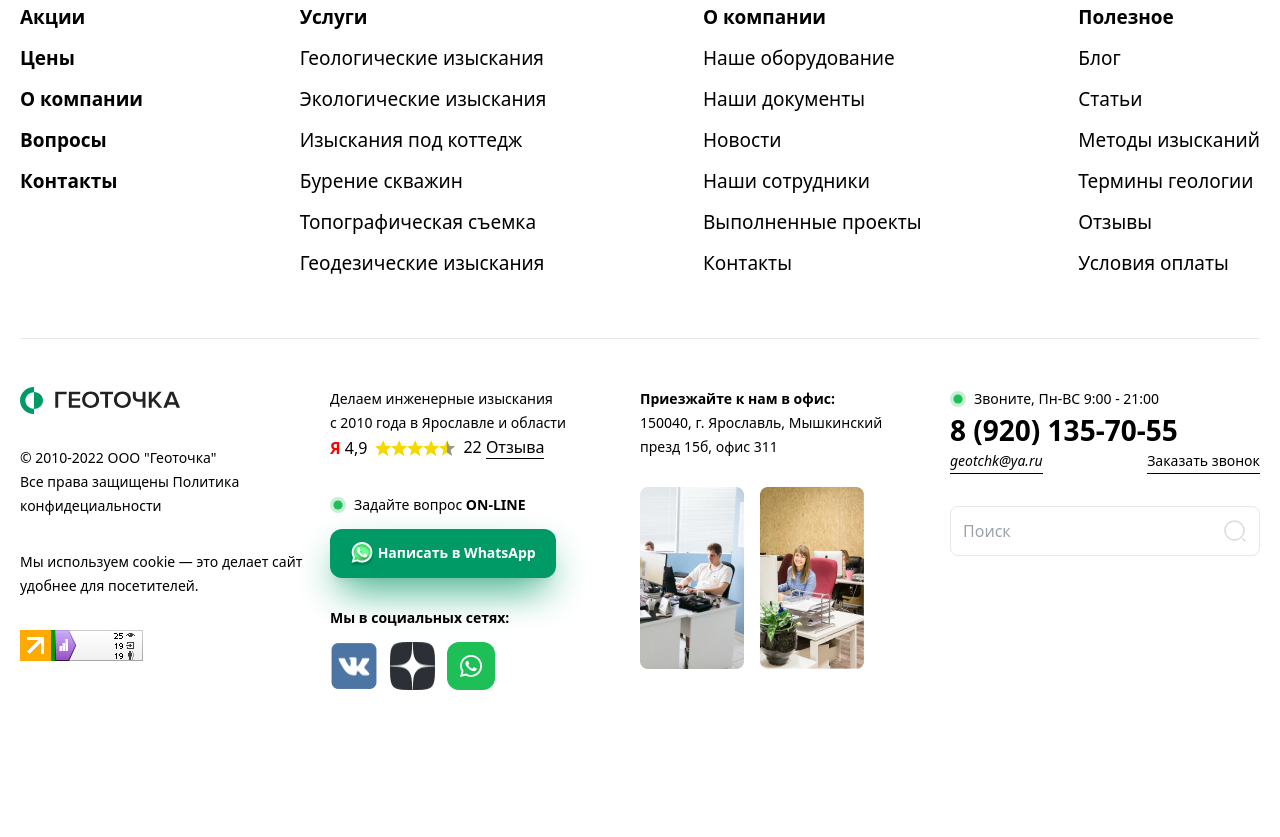
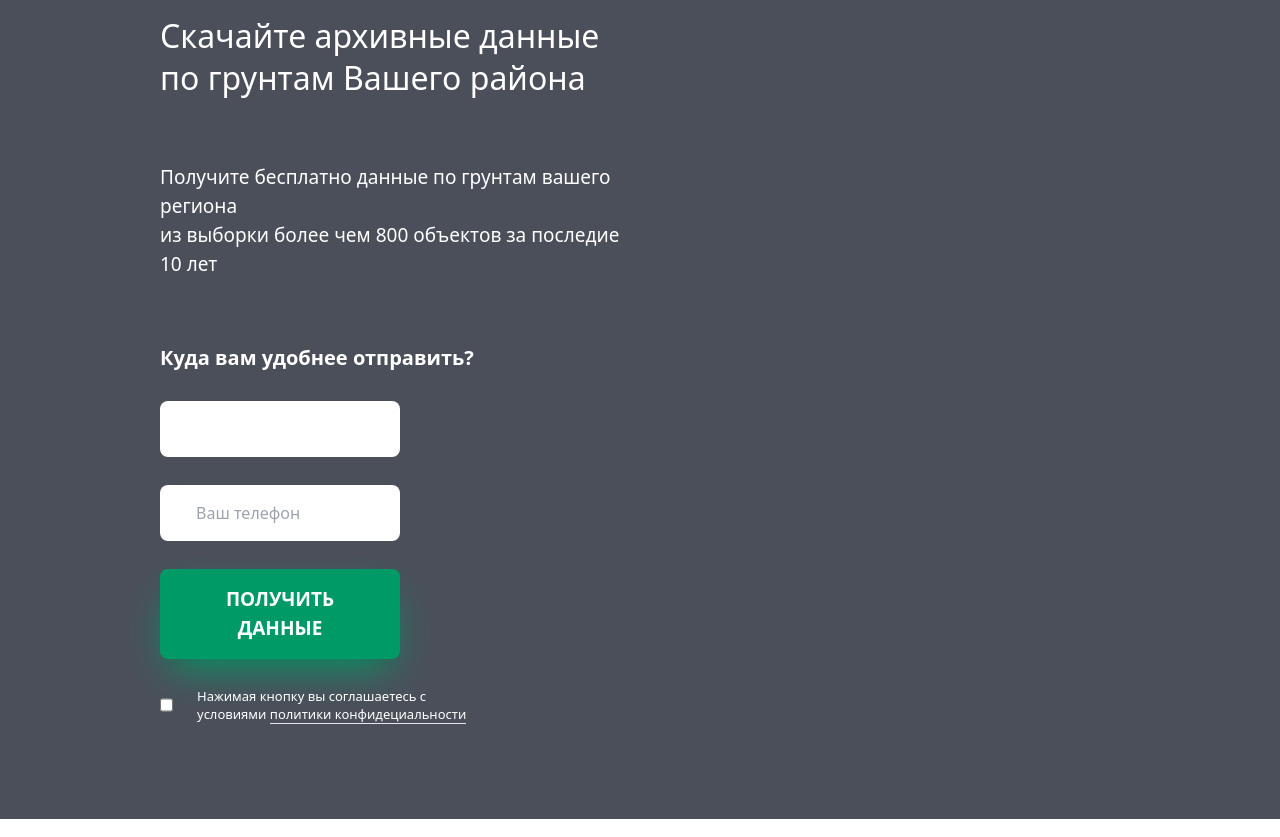
Before and after one commit to CrazyySasha/tailwindcss-geo-website, a website built with Vite: page pages/index.html in a window 1280 px wide. Shown: the part 8423-9260 px from the top of the page. Before the commit the page ends 9197 px from the top, so only its background shows below. Built offline with nearby package versions, Linux system fonts and the light colour scheme.

Commit message:
start arxiv

```diff
--- a/pages/index.html
+++ b/pages/index.html
@@ -725,6 +725,7 @@
 				</div>
 			</div>
 	</section>
+	<!-- warning block -->
 
 	<section class="container mx-auto px-5  mb-12 md:mb-14">
 		<h2 class="text-lg xs:text-3xl md:text-4xl font-bold mb-12 md:mb-14">
@@ -838,7 +839,39 @@
 			</div>
 		</div>
 	</section>
+	<!-- arxiv -->
+	<section class="bg-bggrey py-24 px-40">
+		<!-- 2-block -->
 
+			<div class="w-1/2">
+				<h2 class="text-4xl font-medium text-white ">Скачайте архивные данные<br>
+					по грунтам Вашего района
+				</h2>
+				<p class="text-xl font-normal text-white my-16">Получите бесплатно данные по грунтам вашего региона <br>
+					из выборки более чем 800 объектов за последие 10 лет
+				</p>
+				<div class="flex flex-col gap-7">
+					<h3 class="text-2xl font-bold text-white">Куда вам удобнее отправить?</h3>
+					<form action="" class="flex flex-col w-1/2 gap-7">
+						<input type="text" class="h-14 rounded-lg py-4 px-9 outline-none ">
+						<input type="text" class="h-14 rounded-lg py-4 px-9 outline-none " placeholder="Ваш телефон">
+						<button class="bg-primary text-white font-bold text-xl rounded-lg shadow-xl py-4 px-11">
+							ПОЛУЧИТЬ ДАННЫЕ
+						</button>
+					</form>
+					<div class="flex flex-row">
+						<input type="checkbox" class="mr-6">
+						<p class="text-xs font-normal text-white">Нажимая кнопку вы соглашаетесь с <br>
+							условиями <a href="" class="border-b "> политики конфидециальности</a>
+						</p>
+					</div>
+				</div>
+			</div>
+			<!-- 2-block -->
+			<div></div>
+
+	</section>
+	<!-- arxiv -->
 	<footer class="container mx-auto py-16">
 		<!-- Главный див блока -->
 		<div class="mx-auto p-5">
```
Also changed, not shown: public/assets/ГЕОТОЧКА БУКЛЕТ 4.png (added).
